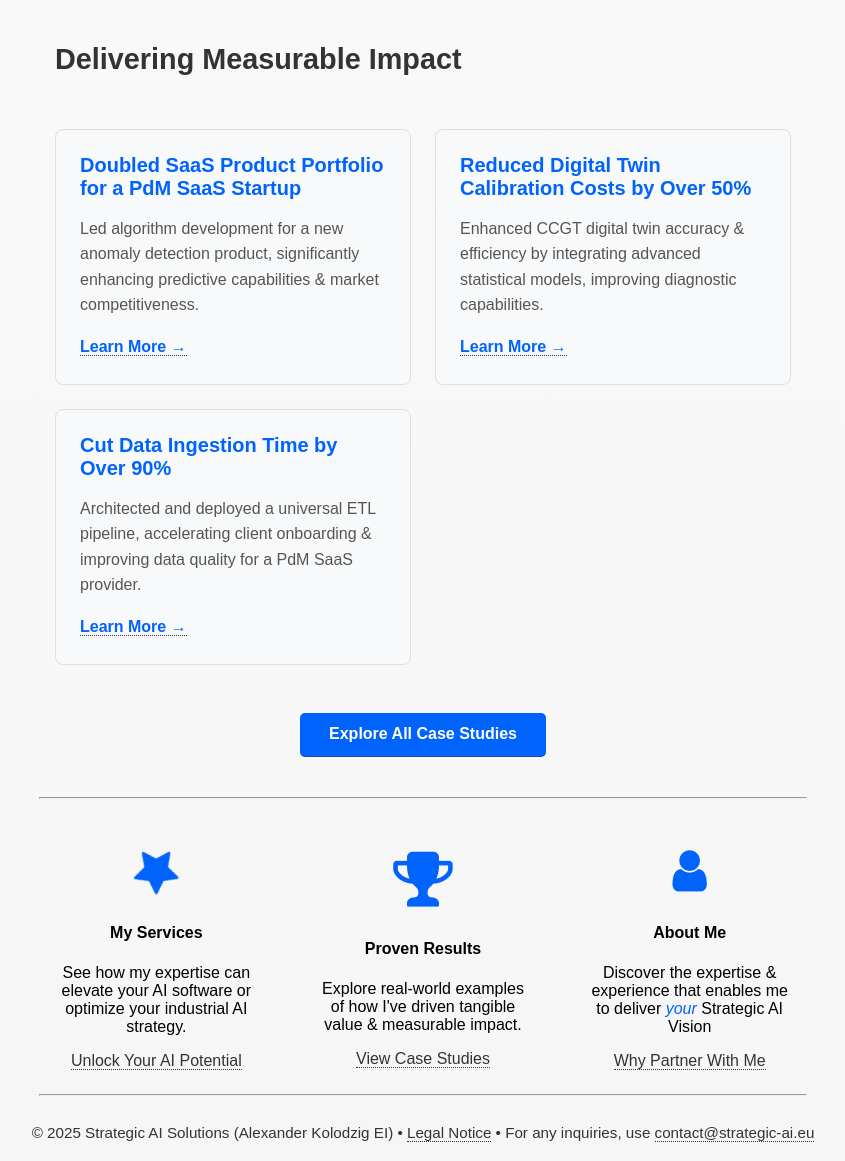
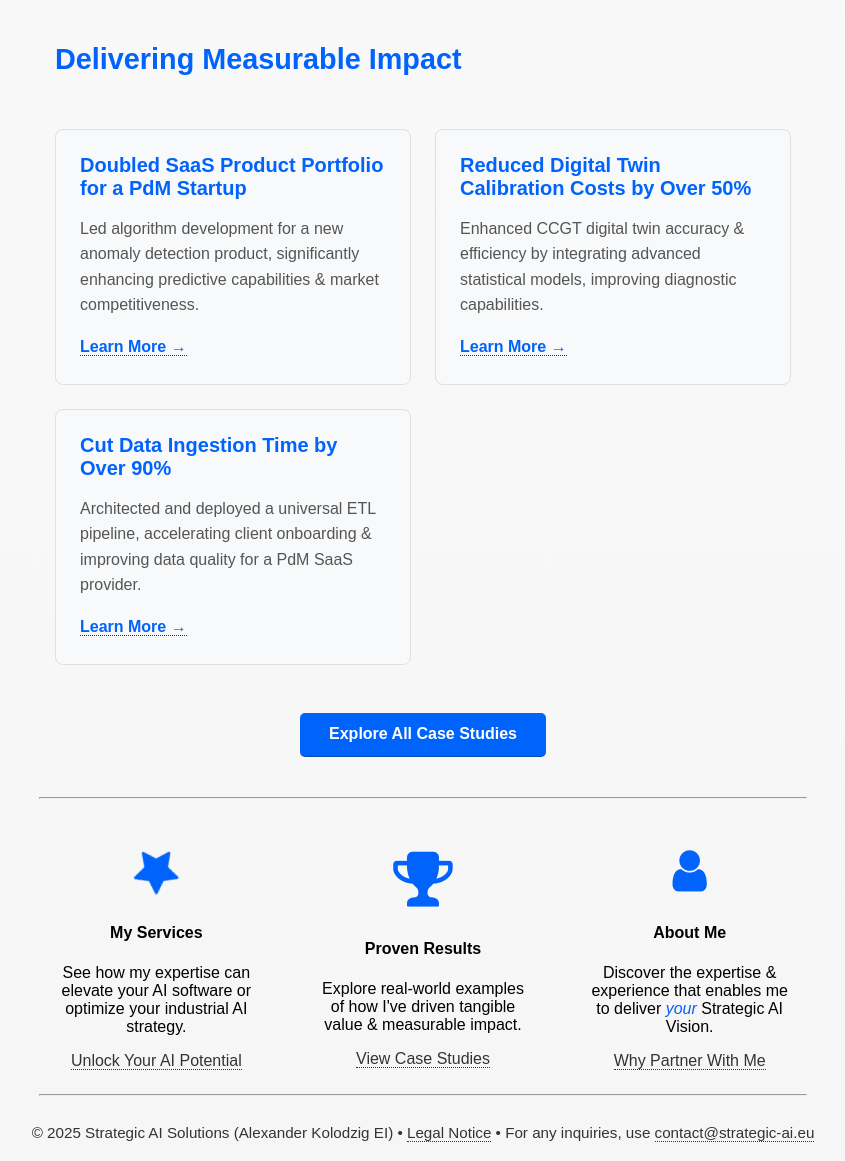
Before and after one commit to alexkolo/strategic-ai, a Jekyll site: the page built from index.md, in a window 1280 px wide. Shown: the part 635-1796 px from the top of the page, without its empty margins (217-1062 px from the left). Built offline with Jekyll 4.4.1, drawn with Linux system fonts in a browser that asks for light colours; some web fonts are replaced.

Commit message:
style: comment out color for H3 headers in client outcomes and update text for clarity

```diff
--- a/assets/css/style.css
+++ b/assets/css/style.css
@@ -196,7 +196,7 @@ a:not(.book-call-btn):hover {
 
 .client_outcomes_container h3 {
   font-size: 1.8em; /* Adjust as needed */
-  color: #333333; /* Dark grey for heading */
+  /* color: #333333; Dark grey for heading */
   text-align: center;
   /* margin-bottom: 1.5em; Space below the main heading */
   font-weight: 700; /* Bolder for this section title */
--- a/index.md
+++ b/index.md
@@ -24,7 +24,7 @@ lang: en
   <h3>Delivering Measurable Impact</h3>
 
   <div class="outcome_item">
-    <h4>Doubled SaaS Product Portfolio for a PdM SaaS Startup</h4>
+    <h4>Doubled SaaS Product Portfolio for a PdM Startup</h4>
     <p>Led algorithm development for a new anomaly detection product, significantly enhancing predictive capabilities & market competitiveness.</p>
     <p><a href="{{ site.baseurl }}/en/portfolio#anomaly-detection-product">Learn More →</a></p>
   </div>
@@ -61,7 +61,7 @@ lang: en
   <div>
     <i class="fa fa-user fa-3x"></i>
     <h4>About Me</h4>
-    <p>Discover the expertise & experience that enables me to deliver <i>your</i> Strategic AI Vision</p>
+    <p>Discover the expertise & experience that enables me to deliver <i>your</i> Strategic AI Vision.</p>
     <a href="{{ site.baseurl }}/en/about">Why Partner With Me</a>
   </div>
 </div>
```
